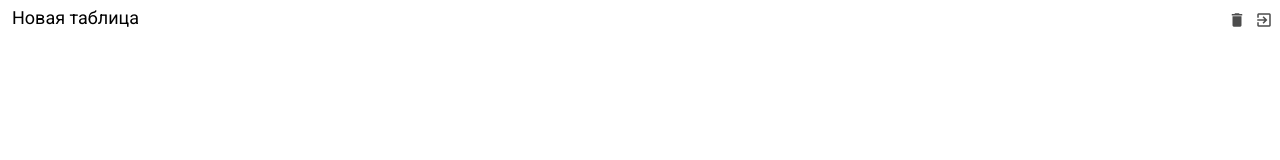
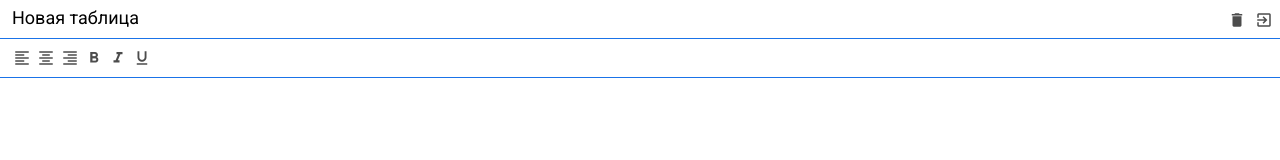
Before and after one commit to Alexandrsv/exceljs, a website built with webpack: page src/index.html in a window 1280 px wide. Built offline with nearby package versions, Linux system fonts and the light colour scheme.

Commit message:
add toolbar styles

```diff
--- a/src/index.html
+++ b/src/index.html
@@ -29,7 +29,26 @@
           </div>
         </div>
 
-        <div class="excel__toolbar"></div>
+        <div class="excel__toolbar">
+          <div class="button">
+            <i class="material-icons">format_align_left</i>
+          </div>
+          <div class="button">
+            <i class="material-icons">format_align_center</i>
+          </div>
+          <div class="button">
+            <i class="material-icons">format_align_right</i>
+          </div>
+          <div class="button">
+            <i class="material-icons">format_bold</i>
+          </div>
+          <div class="button">
+            <i class="material-icons">format_italic</i>
+          </div>
+          <div class="button">
+            <i class="material-icons">format_underline</i>
+          </div>
+        </div>
 
         <div class="excel__formula"></div>
 
--- a/src/scss/_variables.scss
+++ b/src/scss/_variables.scss
@@ -1,2 +1,4 @@
-$header-height: 34px;
+$header-height: 38px;
 $outline-color: #1a73e8;
+$toolbar-height: 40px;
+$border-color: #1a73e8;
--- a/src/scss/toolbar.scss
+++ b/src/scss/toolbar.scss
@@ -2,4 +2,17 @@
 @import "mixins";
 
 .excel__toolbar {
+  position: absolute;
+  height: $toolbar-height;
+  left: 0;
+  right: 0;
+  top: $header-height;
+  border-top: 1px solid $border-color;
+  border-bottom: 1px solid $border-color;
+  padding: 7px 10px;
+  display: flex;
+
+  & .button {
+    @include button($border-color);
+  }
 }
```
